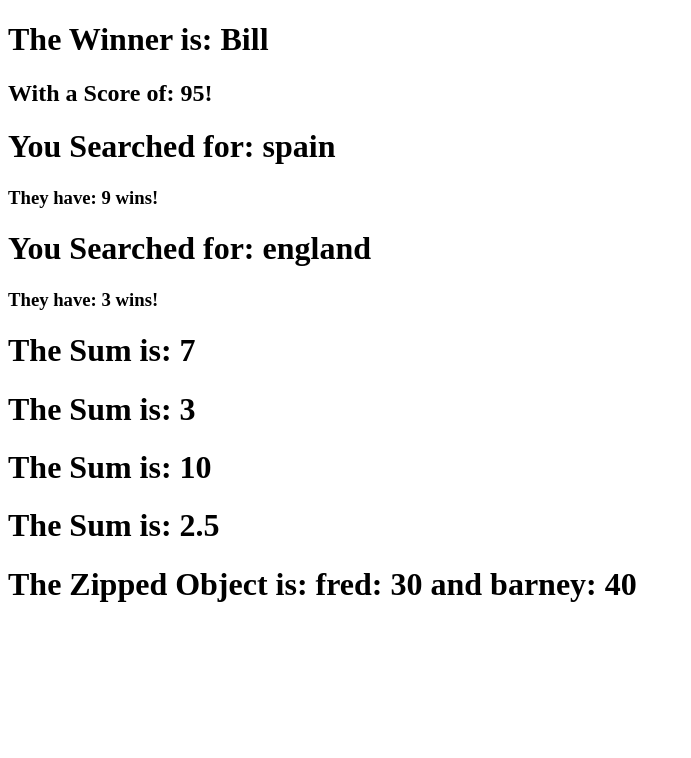
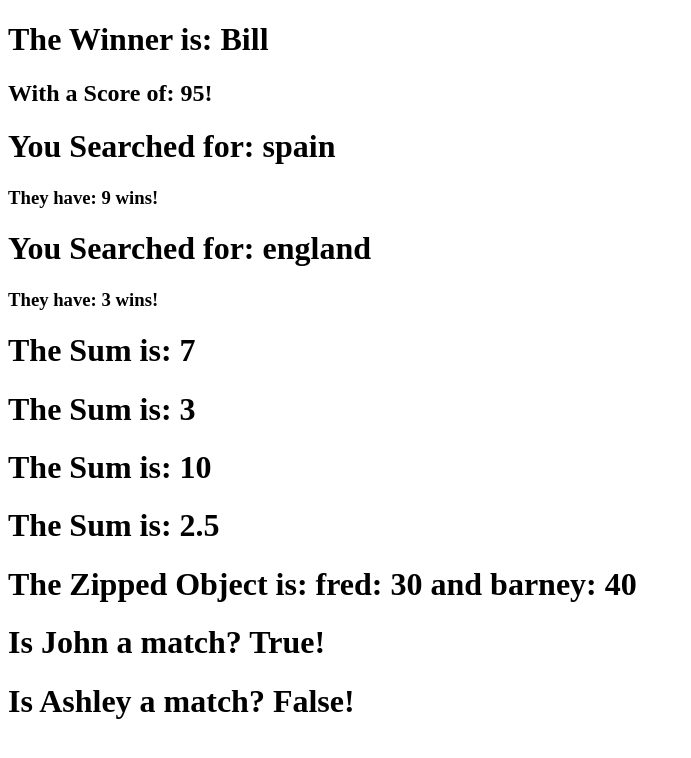
Before and after one commit to awieckert/jsObjectsChallenge, a plain HTML site: page index.html in a window 1280 px wide. Shown: the whole page, without its empty margins (0-691 px from the left). Drawn offline with Linux system fonts and the light colour scheme.

Commit message:
Made a function that determined if a candidate was a fit for a Job. Printed out true or false to the DOM.

```diff
--- a/index.html
+++ b/index.html
@@ -11,6 +11,7 @@
     <div id="challenge-2"></div>
     <div id="challenge-3"></div>
     <div id="challenge-4"></div>
+    <div id="challenge-5"></div>
 
     <script src="main.js"></script>
 </body>
--- a/main.js
+++ b/main.js
@@ -179,3 +179,41 @@ zipObject(ages, names);
 
 
 // End Challenge 4 ------!
+
+
+// Challenge 5 Start ---!
+
+
+var candidate1 = {
+    minSalary: 120000,
+    name: "John"
+  };
+var job1 = {
+    maxSalary: 140000
+  }
+  //output is true.  this job can hire any minSalary less than $126,000
+
+
+  var candidate2 = {
+    minSalary: 950000,
+    name: "Ashley"
+  };
+  var job2 = {
+    maxSalary: 100000,
+  }
+  //output is false.  this job can hire any minSalary less than $90,000
+
+function jobFit(candidate, job){
+    if (candidate.minSalary < (job.maxSalary) * 0.90){
+        var candidateFit = document.getElementById('challenge-5');
+        candidateFit.innerHTML += "<h1>Is " + candidate.name + " a match? True!</h1>";
+    } else {
+        var candidateFit = document.getElementById('challenge-5');
+        candidateFit.innerHTML += "<h1>Is " + candidate.name + " a match? False!</h1>";
+    }
+};
+
+jobFit(candidate1, job1);
+jobFit(candidate2, job2);
+
+// End Challenge-5 ------!
```
